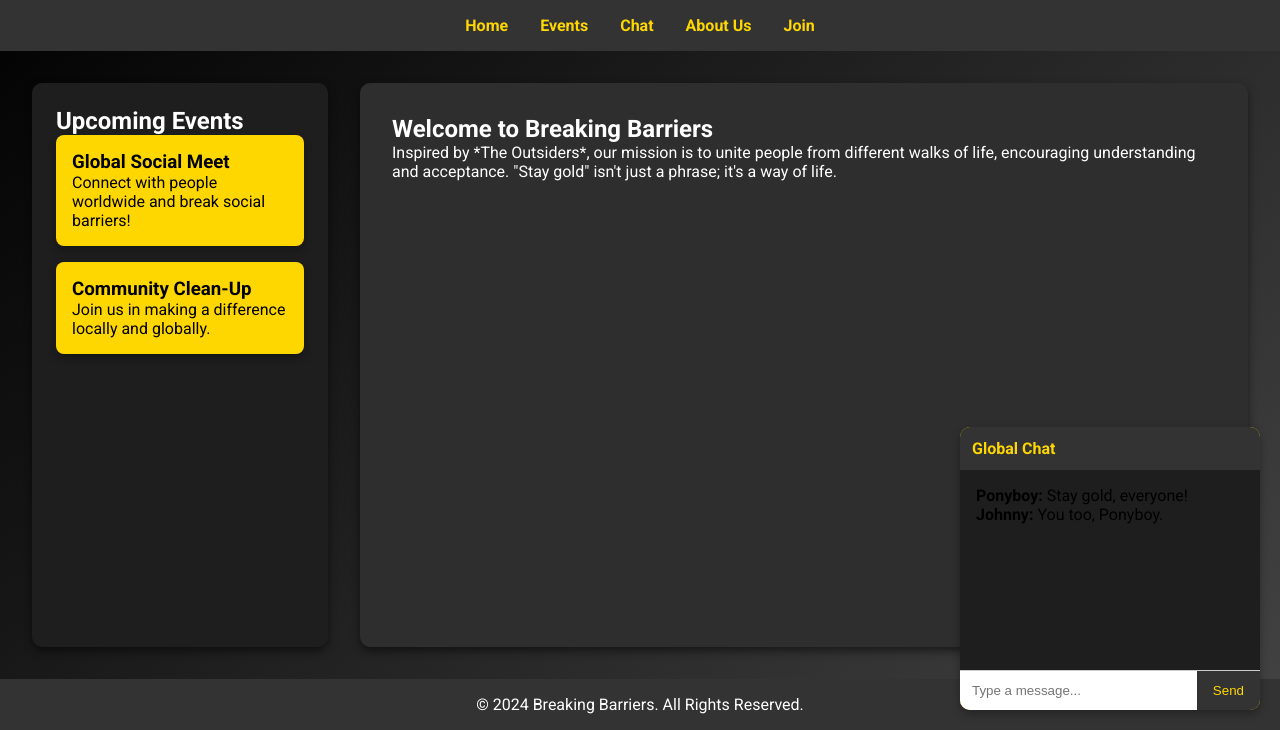
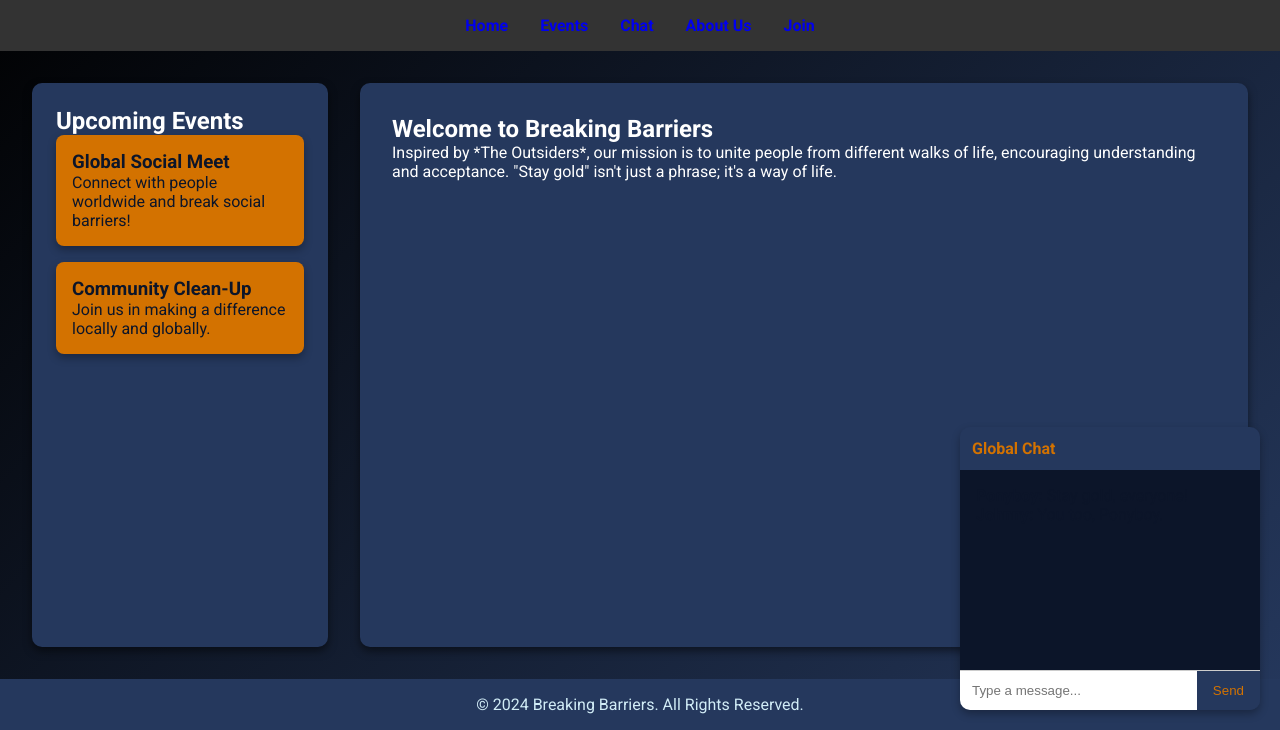
Before and after one commit to Ela-Coding/Ela-Coding, a plain HTML site: page index.html in a window 1280 px wide. Shown: the part 70-800 px from the top of the page. Drawn offline with Linux system fonts and the light colour scheme; a script that the page names is missing.

Commit message:
Update index.html
updated colors

```diff
--- a/index.html
+++ b/index.html
@@ -15,7 +15,7 @@
 
     body {
       font-family: 'Roboto', sans-serif;
-      background: linear-gradient(135deg, #000000, #434343);
+      background: linear-gradient(135deg, #000000, #25385d);
       color: #FFFFFF;
       display: flex;
       flex-direction: column;
@@ -23,7 +23,7 @@
     }
 
     header {
-      background: #FFD700;
+      background: #d37200;
       color: #000;
       padding: 1rem 2rem;
       text-align: center;
@@ -39,14 +39,14 @@
     }
 
     nav a {
-      color: #FFD700;
+      color: ##d37200;
       text-decoration: none;
       font-weight: bold;
       transition: color 0.3s;
     }
 
     nav a:hover {
-      color: #FFFFFF;
+      color: #d1ecf6;
     }
 
     .container {
@@ -58,22 +58,22 @@
     }
 
     .sidebar {
-      background: #1E1E1E;
+      background: #25385d;
       padding: 1.5rem;
       border-radius: 10px;
       box-shadow: 0 4px 8px rgba(0, 0, 0, 0.5);
     }
 
     .main-content {
-      background: #2E2E2E;
+      background: #25385d;
       padding: 2rem;
       border-radius: 10px;
       box-shadow: 0 4px 8px rgba(0, 0, 0, 0.5);
     }
 
     .event-card {
-      background: #FFD700;
-      color: #000;
+      background: #d37200;
+      color: #0c1529;
       padding: 1rem;
       margin-bottom: 1rem;
       border-radius: 8px;
@@ -86,8 +86,8 @@
     }
 
     footer {
-      background: #333;
-      color: #FFFFFF;
+      background: #25385d;
+      color: #d1ecf6;
       text-align: center;
       padding: 1rem 0;
     }
@@ -96,8 +96,8 @@
       position: fixed;
       bottom: 20px;
       right: 20px;
-      background: #FFD700;
-      color: #000;
+      background: ##d37200;
+      color: #0c1529;
       width: 300px;
       border-radius: 10px;
       box-shadow: 0 4px 8px rgba(0, 0, 0, 0.3);
@@ -105,8 +105,8 @@
     }
 
     .chat-header {
-      background: #333;
-      color: #FFD700;
+      background: #25385d;
+      color: #d37200;
       padding: 0.75rem;
       font-weight: bold;
     }
@@ -115,7 +115,7 @@
       height: 200px;
       padding: 1rem;
       overflow-y: auto;
-      background: #1E1E1E;
+      background: #0c1529;
     }
 
     .chat-input {
@@ -131,8 +131,8 @@
     }
 
     .chat-input button {
-      background: #333;
-      color: #FFD700;
+      background: #25385d;
+      color: #d37200;
       border: none;
       padding: 0 1rem;
       cursor: pointer;
```
